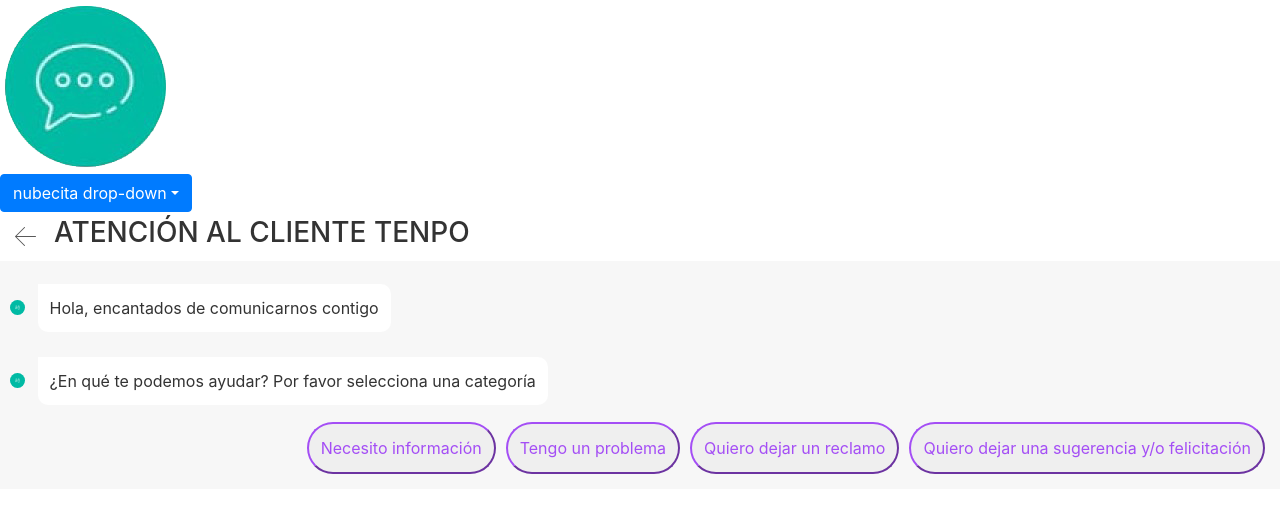
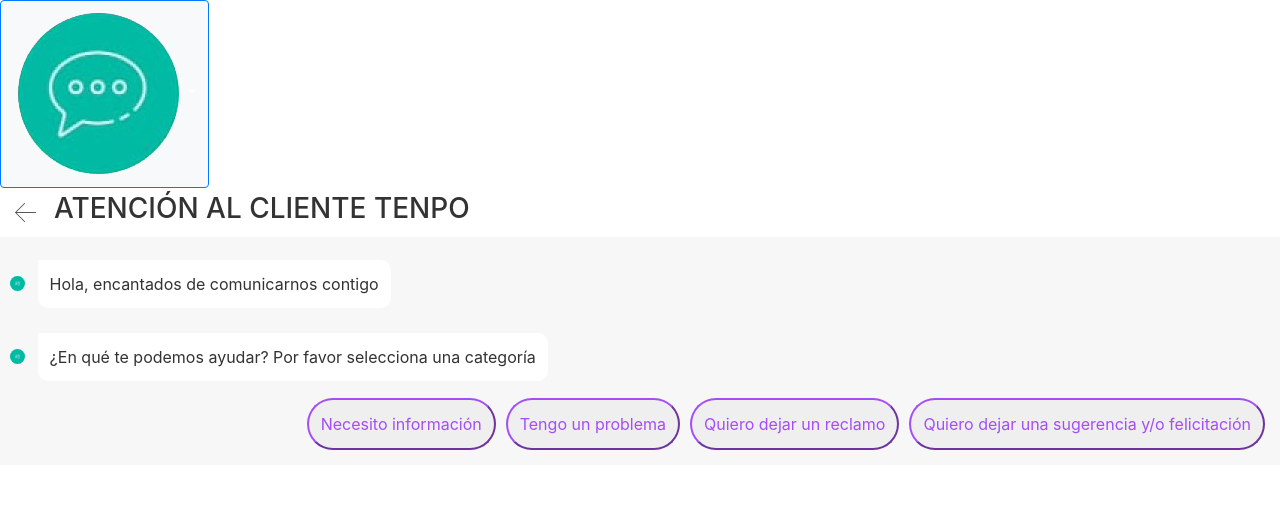
Before and after one commit to tamaramunoz/SCL012-Tenpo-Hackathon, a React (Create React App) app: page / in a window 1280 px wide. Shown: the top 512 px of the page. Built offline with nearby package versions, Linux system fonts and the light colour scheme.

Commit message:
subiendo boton desplegable (#4)

```diff
--- a/src/components/FloatButton.jsx
+++ b/src/components/FloatButton.jsx
@@ -1,27 +1,27 @@
-import React, { Fragment } from 'react'
-import { DropdownButton, Dropdown } from 'react-bootstrap'
-import nube from '../img/nube-dialogo.png'
+import React, { Fragment } from 'react';
+import { Dropdown } from 'react-bootstrap'
+import nube from '../img/nube-dialogo.png';
+
 
 
 const FloatButton = () => {
     return (
         <Fragment>
-            <img src={nube} alt="nube-dialogo" />
-            <DropdownButton title='nubecita drop-down' >
+            <Dropdown>
+                <Dropdown.Toggle className="bg-light" >
+                    <img src={nube}
+                    alt="tenpo img"/>
+                </Dropdown.Toggle>
 
-                <Dropdown.Item eventKey="1">Posibles soluciones 1</Dropdown.Item>
-                <Dropdown.Item eventKey="2">Posibles soluciones 1</Dropdown.Item>
-                <Dropdown.Divider />
-                <Dropdown.Item eventKey="4">Posibles soluciones 1</Dropdown.Item>
-
-            </DropdownButton>
-
-
-
-
-
+            <Dropdown.Menu>
+                <Dropdown.Item href="#/action-1">Solucion 1</Dropdown.Item>
+                <Dropdown.Item href="#/action-2">Solucion 2</Dropdown.Item>
+                <Dropdown.Item href="#/action-3">Solucion 3</Dropdown.Item>
+            </Dropdown.Menu>
+        </Dropdown>
 
         </Fragment>
+
     )
 }
 
```
